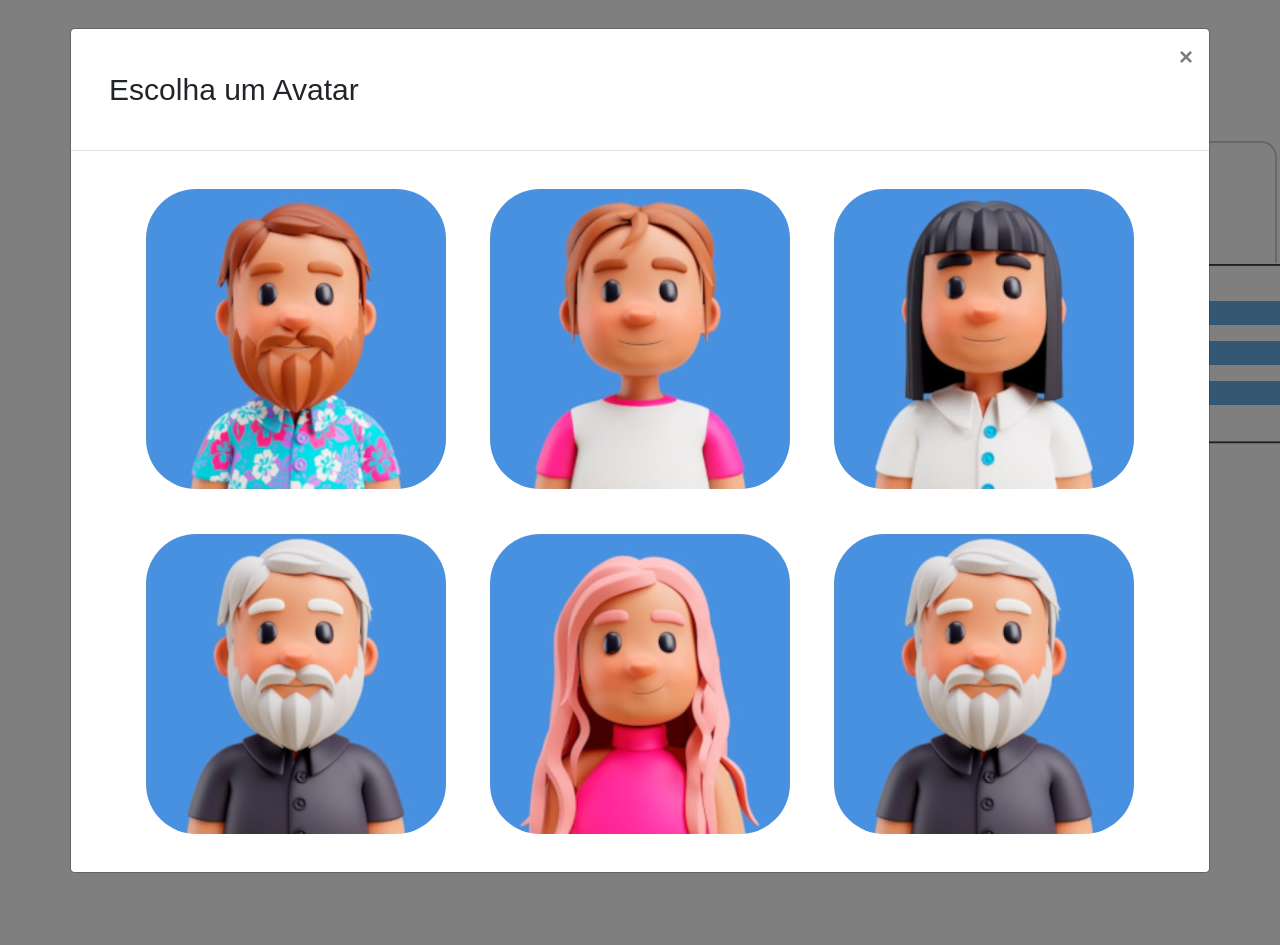
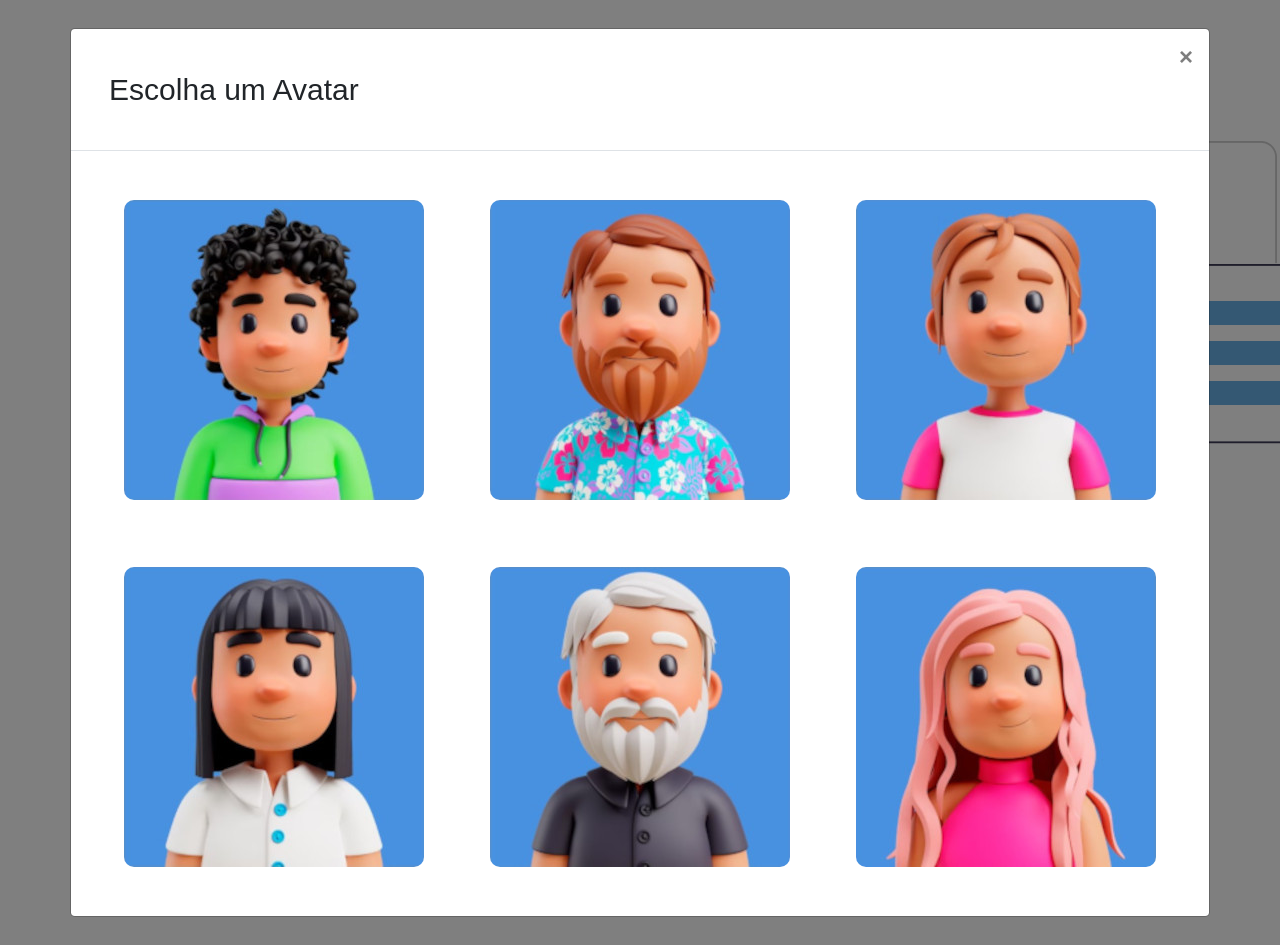
Before and after one commit to Thiago0808/ChaThi, a PHP site: page / in a window 1280 px wide, after a click that opens the changed part; the page is wider, and only the part inside the window is pictured. Run offline with PHP 8.4, Linux system fonts and the light colour scheme.

Commit message:
Correções dos avatares + modal fecha com avatar

```diff
--- a/interface/index.php
+++ b/interface/index.php
@@ -65,14 +65,14 @@
                 <div class="modal-body">
 
                     <div class="d-flex justify-content-center">
-                        <img class="botao" src="avatares/avatar2.jpg" alt="Imagem do avatar">
-                        <img class="botao" src="avatares/avatar3.jpg" alt="Imagem do avatar">
-                        <img class="botao" src="avatares/avatar4.jpg" alt="Imagem do avatar">
+                        <img class="botao" type="button" data-dismiss="modal" src="avatares/avatar1.jpg" alt="Imagem do avatar">
+                        <img class="botao" type="button" data-dismiss="modal" src="avatares/avatar2.jpg" alt="Imagem do avatar">
+                        <img class="botao" type="button" data-dismiss="modal" src="avatares/avatar3.jpg" alt="Imagem do avatar">
                     </div>
                     <div class="d-flex justify-content-center">
-                        <img class="botao" src="avatares/avatar5.jpg" alt="Imagem do avatar">
-                        <img class="botao" src="avatares/avatar6.jpg" alt="Imagem do avatar">
-                        <img class="botao" src="avatares/avatar5.jpg" alt="Imagem do avatar">
+                        <img class="botao" type="button" data-dismiss="modal" src="avatares/avatar4.jpg" alt="Imagem do avatar">
+                        <img class="botao" type="button" data-dismiss="modal" src="avatares/avatar5.jpg" alt="Imagem do avatar">
+                        <img class="botao" type="button" data-dismiss="modal" src="avatares/avatar6.jpg" alt="Imagem do avatar">
                     </div>
 
                 </div>
--- a/interface/style_index.css
+++ b/interface/style_index.css
@@ -55,6 +55,8 @@ label{
     border-radius: 100%;
     border: 7px solid #007BFF;
     box-shadow: 0px 6px 4px rgba(0, 0, 0, 0.25);
+    width: 70px;
+    height: 70px;
 }
 
 .temas{
@@ -94,8 +96,8 @@ label{
 }
 
 .modal-body img{
-    margin: 2%;
-    border-radius: 50px;
+    margin: 3%;
+    border-radius: 10px;
 }
 
 .botao:link,
```
Also changed, not shown: interface/avatares/avatar1.jpg.
